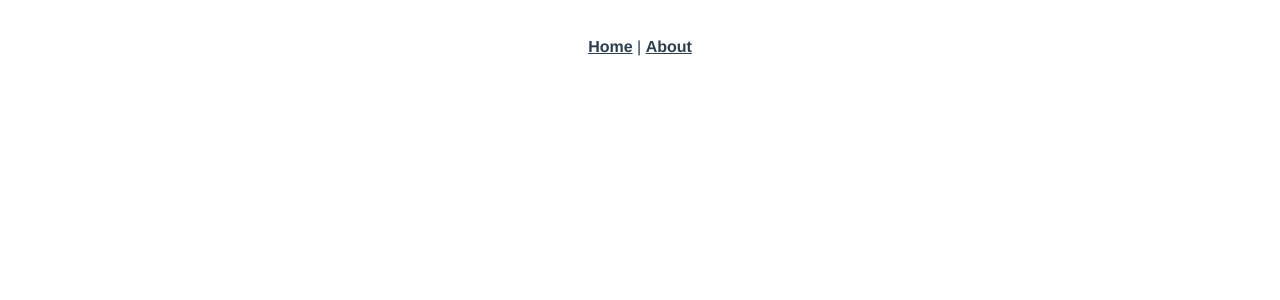
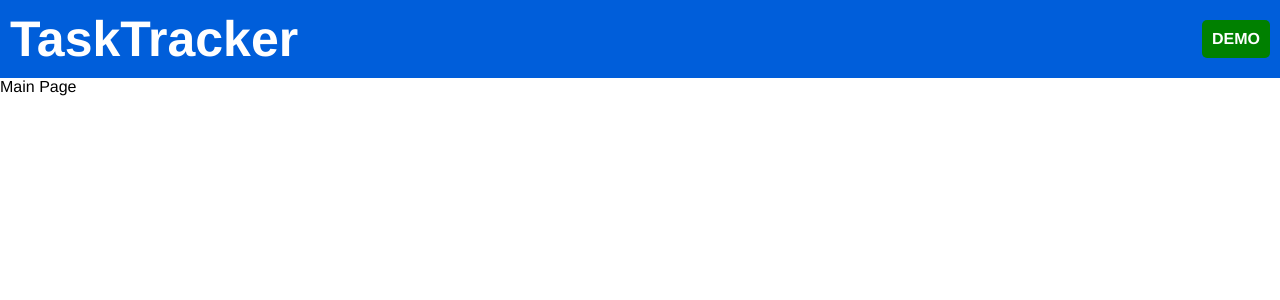
Before and after one commit to KseniaLa/TaskTracker, a Vue app in the folder UI/task-tracker/: page /main in a window 1280 px wide. Shown: the top 300 px of the page. Built offline with nearby package versions, Linux system fonts and the light colour scheme.

Commit message:
add style to header

```diff
--- a/UI/task-tracker/src/App.vue
+++ b/UI/task-tracker/src/App.vue
@@ -1,29 +1,33 @@
 <template>
   <div id="app">
-    <div id="nav">
-      <router-link to="/">Home</router-link> |
-      <router-link to="/about">About</router-link>
-    </div>
+    <Header v-bind:isDemo="true" />
     <router-view />
   </div>
 </template>
 
+<script>
+import Header from "@/components/Header.vue";
+export default {
+  name: "header",
+  components: {
+    Header
+  }
+};
+</script>
+
 <style lang="scss">
+html { height:100%; }
+body{
+  height:100%;
+  margin: 0px;
+}
+
 #app {
+  display: flex;
+  flex-direction: column;
   font-family: "Avenir", Helvetica, Arial, sans-serif;
   -webkit-font-smoothing: antialiased;
   -moz-osx-font-smoothing: grayscale;
-  text-align: center;
-  color: #2c3e50;
-}
-#nav {
-  padding: 30px;
-  a {
-    font-weight: bold;
-    color: #2c3e50;
-    &.router-link-exact-active {
-      color: #42b983;
-    }
-  }
+  height: 100%;
 }
 </style>
--- /dev/null
+++ b/UI/task-tracker/src/components/Header.vue
@@ -0,0 +1,47 @@
+<template>
+	<header class="header">
+		<div class="app-name">
+			<router-link to="/">TaskTracker</router-link>
+		</div>
+		<div v-if="isDemo" class="demo-badge">Demo</div>
+	</header>
+</template>
+
+<script>
+export default {
+  name: "Header",
+  props: {
+    isDemo: Boolean
+  }
+};
+</script>
+
+<style lang="scss">
+.header {
+  display: flex;
+  flex-direction: row;
+	align-items: center;
+	justify-content: space-between;
+  padding: 10px;
+  background-color: #005eda;
+  color: #ffffff;
+}
+
+.app-name {
+  color: #ffffff;
+  a {
+    font-weight: bold;
+    color: #ffffff;
+		font-size: 50px;
+		text-decoration: none;
+  }
+}
+
+.demo-badge {
+	background-color: #008000;
+	padding: 10px;
+	border-radius: 5px;
+	font-weight: bold;
+	text-transform: uppercase
+}
+</style>
--- a/UI/task-tracker/src/components/HelloWorld.vue
+++ /dev/null
@@ -1,122 +0,0 @@
-<template>
-  <div class="hello">
-    <h1>{{ msg }}</h1>
-    <p>
-      For a guide and recipes on how to configure / customize this project,<br />
-      check out the
-      <a href="https://cli.vuejs.org" target="_blank" rel="noopener"
-        >vue-cli documentation</a
-      >.
-    </p>
-    <h3>Installed CLI Plugins</h3>
-    <ul>
-      <li>
-        <a
-          href="https://github.com/vuejs/vue-cli/tree/dev/packages/%40vue/cli-plugin-babel"
-          target="_blank"
-          rel="noopener"
-          >babel</a
-        >
-      </li>
-      <li>
-        <a
-          href="https://github.com/vuejs/vue-cli/tree/dev/packages/%40vue/cli-plugin-pwa"
-          target="_blank"
-          rel="noopener"
-          >pwa</a
-        >
-      </li>
-      <li>
-        <a
-          href="https://github.com/vuejs/vue-cli/tree/dev/packages/%40vue/cli-plugin-eslint"
-          target="_blank"
-          rel="noopener"
-          >eslint</a
-        >
-      </li>
-    </ul>
-    <h3>Essential Links</h3>
-    <ul>
-      <li>
-        <a href="https://vuejs.org" target="_blank" rel="noopener">Core Docs</a>
-      </li>
-      <li>
-        <a href="https://forum.vuejs.org" target="_blank" rel="noopener"
-          >Forum</a
-        >
-      </li>
-      <li>
-        <a href="https://chat.vuejs.org" target="_blank" rel="noopener"
-          >Community Chat</a
-        >
-      </li>
-      <li>
-        <a href="https://twitter.com/vuejs" target="_blank" rel="noopener"
-          >Twitter</a
-        >
-      </li>
-      <li>
-        <a href="https://news.vuejs.org" target="_blank" rel="noopener">News</a>
-      </li>
-    </ul>
-    <h3>Ecosystem</h3>
-    <ul>
-      <li>
-        <a href="https://router.vuejs.org" target="_blank" rel="noopener"
-          >vue-router</a
-        >
-      </li>
-      <li>
-        <a href="https://vuex.vuejs.org" target="_blank" rel="noopener">vuex</a>
-      </li>
-      <li>
-        <a
-          href="https://github.com/vuejs/vue-devtools#vue-devtools"
-          target="_blank"
-          rel="noopener"
-          >vue-devtools</a
-        >
-      </li>
-      <li>
-        <a href="https://vue-loader.vuejs.org" target="_blank" rel="noopener"
-          >vue-loader</a
-        >
-      </li>
-      <li>
-        <a
-          href="https://github.com/vuejs/awesome-vue"
-          target="_blank"
-          rel="noopener"
-          >awesome-vue</a
-        >
-      </li>
-    </ul>
-  </div>
-</template>
-
-<script>
-export default {
-  name: "HelloWorld",
-  props: {
-    msg: String
-  }
-};
-</script>
-
-<!-- Add "scoped" attribute to limit CSS to this component only -->
-<style scoped lang="scss">
-h3 {
-  margin: 40px 0 0;
-}
-ul {
-  list-style-type: none;
-  padding: 0;
-}
-li {
-  display: inline-block;
-  margin: 0 10px;
-}
-a {
-  color: #42b983;
-}
-</style>
--- a/UI/task-tracker/src/router.js
+++ b/UI/task-tracker/src/router.js
@@ -1,6 +1,7 @@
 import Vue from "vue";
 import Router from "vue-router";
-import Home from "./views/Home.vue";
+import LandingPage from "./views/LandingPage.vue";
+import MainPage from "./views/MainPage.vue";
 
 Vue.use(Router);
 
@@ -11,16 +12,12 @@ export default new Router({
     {
       path: "/",
       name: "home",
-      component: Home
+      component: LandingPage
     },
     {
-      path: "/about",
-      name: "about",
-      // route level code-splitting
-      // this generates a separate chunk (about.[hash].js) for this route
-      // which is lazy-loaded when the route is visited.
-      component: () =>
-        import(/* webpackChunkName: "about" */ "./views/About.vue")
+      path: "/main",
+      name: "main",
+      component: MainPage
     }
   ]
 });
--- a/UI/task-tracker/src/views/About.vue
+++ /dev/null
@@ -1,5 +0,0 @@
-<template>
-  <div class="about">
-    <h1>This is an about page</h1>
-  </div>
-</template>
--- a/UI/task-tracker/src/views/Home.vue
+++ /dev/null
@@ -1,18 +0,0 @@
-<template>
-  <div class="home">
-    <img alt="Vue logo" src="../assets/logo.png" />
-    <HelloWorld msg="Welcome to Your Vue.js App" />
-  </div>
-</template>
-
-<script>
-// @ is an alias to /src
-import HelloWorld from "@/components/HelloWorld.vue";
-
-export default {
-  name: "home",
-  components: {
-    HelloWorld
-  }
-};
-</script>
--- /dev/null
+++ b/UI/task-tracker/src/views/LandingPage.vue
@@ -0,0 +1,22 @@
+<template>
+	<main class="landing-page-container">
+		Landing page
+		<router-link to="/main">Go to MainPage</router-link>
+	</main>
+
+</template>
+
+<script>
+export default {
+
+}
+</script>
+
+<style lang="scss">
+.landing-page-container {
+	display: flex;
+	flex-direction: column;
+	background: #005eda;
+	height: 100%;
+}
+</style>
--- /dev/null
+++ b/UI/task-tracker/src/views/MainPage.vue
@@ -0,0 +1,5 @@
+<template>
+	<div>
+		Main Page
+	</div>
+</template>
```
Also changed, not shown: 1 other file (tests, documents, lock files or other folders).
